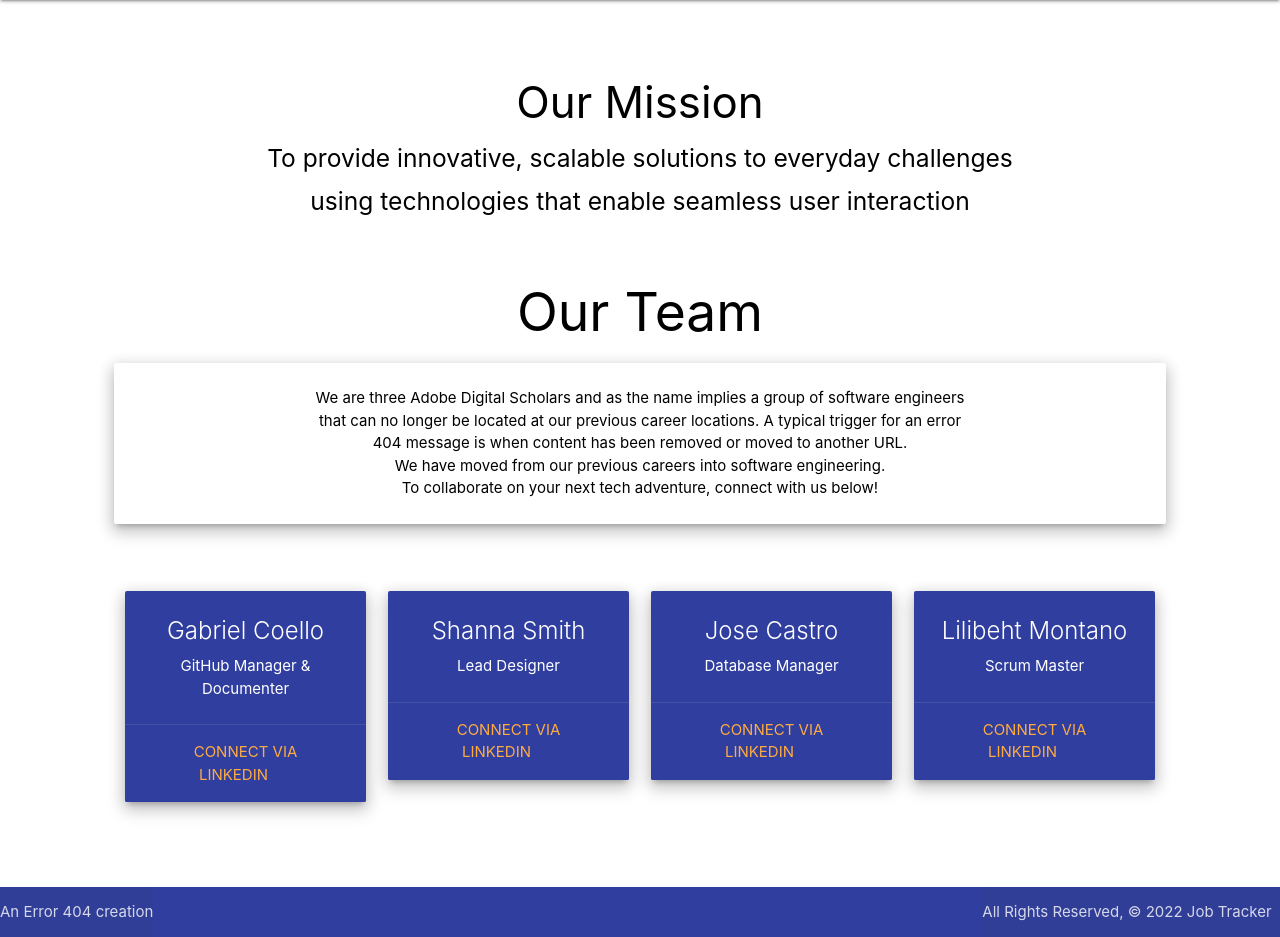
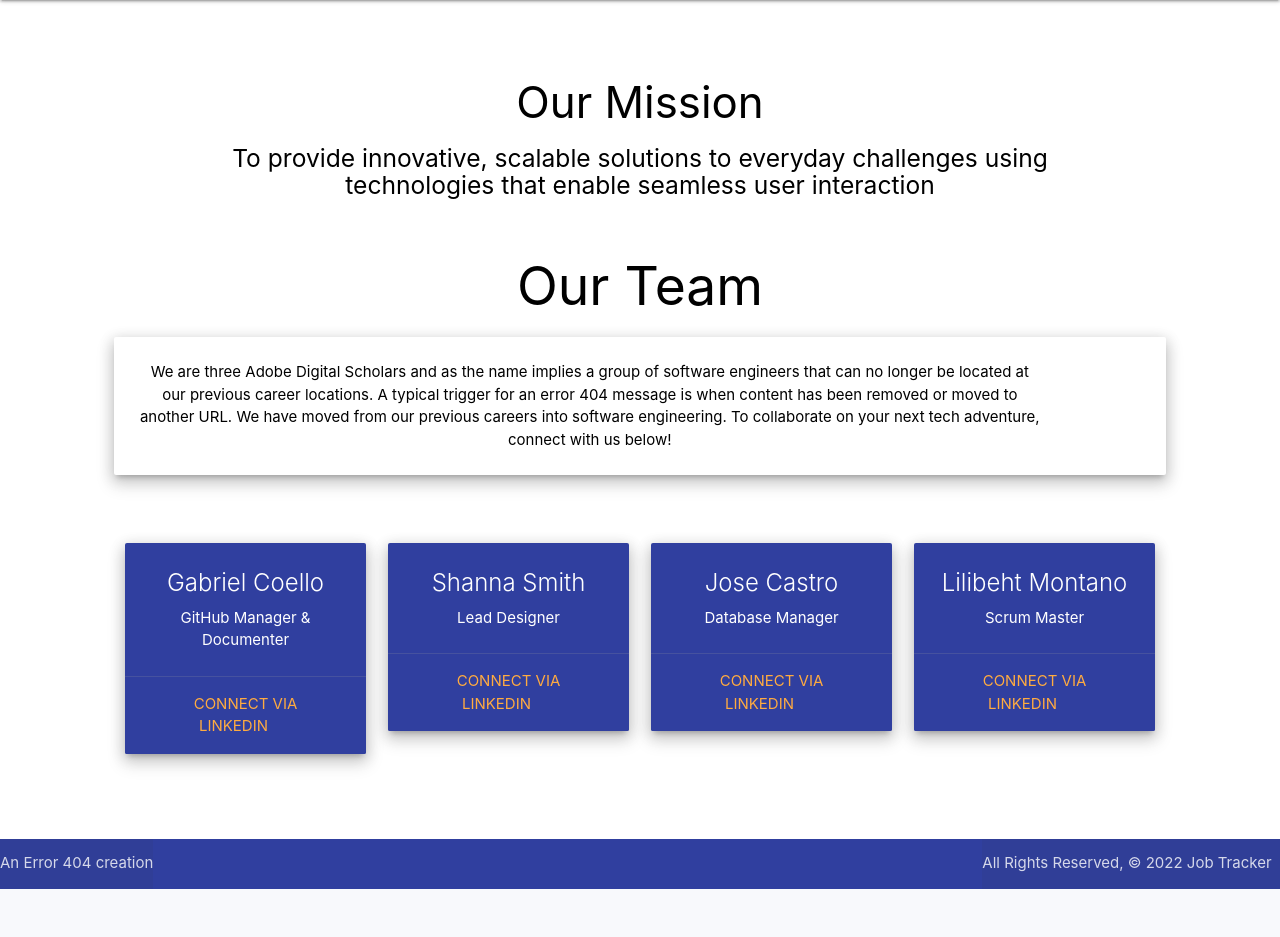
Before and after one commit to lilibella28/Job-Tracker, a Django app: page /about/ in a window 1280 px wide. Shown: the part 64-1001 px from the top of the page. After the commit the page ends 953 px from the top, so only its background shows below. Run offline with Django 4.2, Linux system fonts and the light colour scheme.

Commit message:
updates materiliaze inside about me file

```diff
--- a/main_app/templates/about.html
+++ b/main_app/templates/about.html
@@ -4,20 +4,20 @@
 
 <div class="about-section center-align">
     <h3>Our Mission </h3>
-    <h5>To provide innovative, scalable solutions to everyday challenges</h5>
-    <h5>using technologies that enable seamless user interaction</h5>
+    <h5 class="container" >To provide innovative, scalable solutions to everyday challenges
+    using technologies that enable seamless user interaction</h5>
   <br>
-<container class="container">
+<p class="container">
   <div class="col s12 ">
     <h2 class="header">Our Team</h2>
     <div class="card horizontal z-depth-3">
       <div class="card-stacked">
         <div class="card-content">
-          <p class="center-align">We are three Adobe Digital Scholars and as the name implies a group of software engineers</p>
-          <p class="center-align">that can no longer be located at our previous career locations. A typical trigger for an error </p>
-          <p class="center-align">404 message is when content has been removed or moved to another URL.</p>
-          <p class="center-align">We have moved from our previous careers into software engineering.</p>
-          <p class="center-align">To collaborate on your next tech adventure, connect with us below!</p>
+          <p class="center-align container">We are three Adobe Digital Scholars and as the name implies a group of software engineers
+          that can no longer be located at our previous career locations. A typical trigger for an error
+          404 message is when content has been removed or moved to another URL.
+          We have moved from our previous careers into software engineering.
+          To collaborate on your next tech adventure, connect with us below!</p>
         </div>
       </div>
     </div>
```
